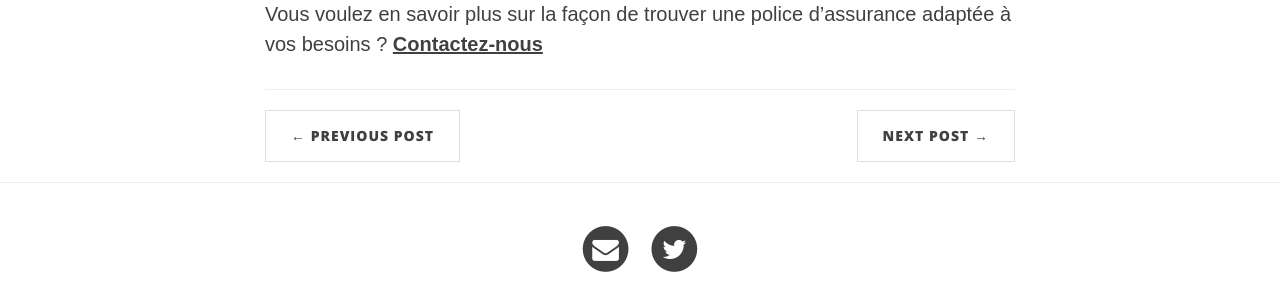
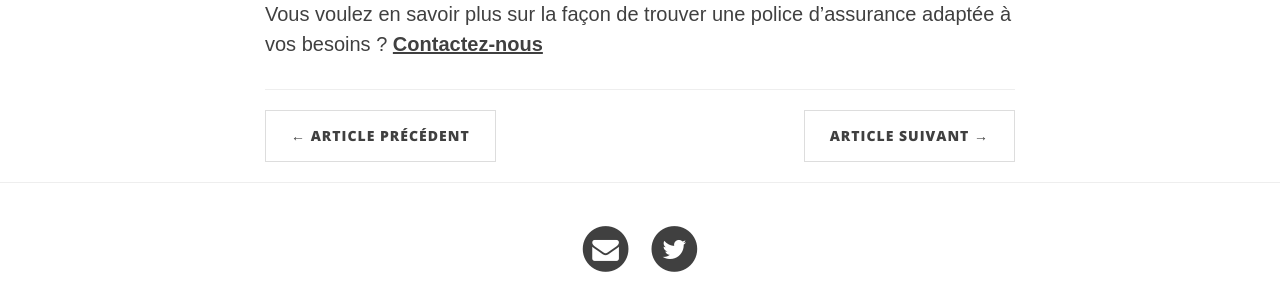
Before and after one commit to riod4/fr-services, a Jekyll site: the page built from _posts/2017-11-16-cyber-insurance.md, in a window 1280 px wide. Shown: the part 1947-2247 px from the top of the page. Built offline with Jekyll 4.4.1, drawn with Linux system fonts in a browser that asks for light colours; nearby versions of some CDN libraries.

Commit message:
2020-06-28 changed nav buttons to fr

```diff
--- a/_layouts/post.html
+++ b/_layouts/post.html
@@ -34,12 +34,12 @@ layout: default
                 <ul class="pager">
                     {% if page.previous.url %}
                     <li class="previous">
-                        <a href="{{ page.previous.url | prepend: site.baseurl | replace: '//', '/' }}" data-toggle="tooltip" data-placement="top" title="{{page.previous.title}}">&larr; Previous Post</a>
+                        <a href="{{ page.previous.url | prepend: site.baseurl | replace: '//', '/' }}" data-toggle="tooltip" data-placement="top" title="{{page.previous.title}}">&larr; Article Précédent</a>
                     </li>
                     {% endif %}
                     {% if page.next.url %}
                     <li class="next">
-                        <a href="{{ page.next.url | prepend: site.baseurl | replace: '//', '/' }}" data-toggle="tooltip" data-placement="top" title="{{page.next.title}}">Next Post &rarr;</a>
+                        <a href="{{ page.next.url | prepend: site.baseurl | replace: '//', '/' }}" data-toggle="tooltip" data-placement="top" title="{{page.next.title}}">Article Suivant &rarr;</a>
                     </li>
                     {% endif %}
                 </ul>
```
